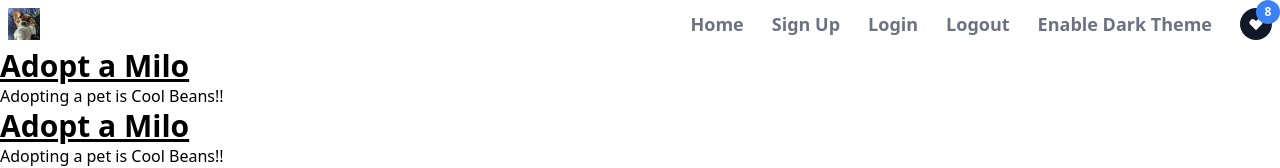
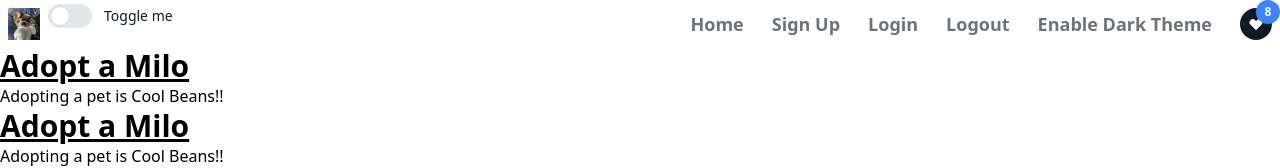
Before and after one commit to vickyruud/adopt-a-milo, a React (Create React App) app: page / in a window 1280 px wide. Shown: the top 168 px of the page. Built offline with nearby package versions, Linux system fonts and the light colour scheme.

Commit message:
fix autoprefixer error

```diff
--- a/package.json
+++ b/package.json
@@ -6,6 +6,7 @@
     "@testing-library/jest-dom": "^5.16.4",
     "@testing-library/react": "^13.2.0",
     "@testing-library/user-event": "^13.5.0",
+    "flowbite": "^1.4.5",
     "react": "^18.1.0",
     "react-dom": "^18.1.0",
     "react-icons": "^4.3.1",
@@ -37,8 +38,11 @@
     ]
   },
   "devDependencies": {
-    "autoprefixer": "^10.4.7",
+    "autoprefixer": "10.4.5",
     "postcss": "^8.4.13",
     "tailwindcss": "^3.0.24"
+  },
+  "overrides": {
+    "autoprefixer": "10.4.5"
   }
 }
--- a/src/components/NavBar.jsx
+++ b/src/components/NavBar.jsx
@@ -25,7 +25,7 @@ function NavBar() {
       </a>
 
         <Favorite className="md:hidden flex" count={8} />
-
+        <ToggleSwitch/>
         {showNav ? <HiMenuAlt3
           onClick={() => setShowNav(!showNav)}
           className={(dark ? 'text-white' : null) + ' md:hidden block w-10 h-10 p-2 cursor-pointer' } />  :<HiMenuAlt2
--- a/src/components/ToggleSwitch.jsx
+++ b/src/components/ToggleSwitch.jsx
@@ -1,12 +1,12 @@
 
 import React from "react";
 
-const ToggleSwitch = ({ label, handleDark, dark }) => {
+const ToggleSwitch = () => {
   return (
-  <label for="toggle-example">
-  <input type="checkbox" id="toggle-example" />
-  <div></div>
-  <span>Toggle me</span>
+  <label className="flex items-center cursor-pointer relative mb-4" htmlFor="toggle-switch">
+  <input type="checkbox" id="toggle-switch" className="sr-only"/>
+  <div className="toggle-bg bg-gray-200 border-2 border-gray-200 h-6 w-11 rounded-full"></div>
+  <span className="ml-3 text-gray-900 text-sm font-medium">Toggle me</span>
 </label>
   );
 };
--- a/tailwind.config.js
+++ b/tailwind.config.js
@@ -1,5 +1,5 @@
 module.exports = {
-  content: [ "./src/**/*.{js,jsx,ts,tsx}"],
+  content: [ "./src/**/*.{js,jsx,ts,tsx}",  "./node_modules/flowbite/**/*.js"],
   theme: {
     extend: {
       transitionProperty: {
@@ -7,5 +7,7 @@ module.exports = {
       }
     },
   },
-  plugins: [],
+  plugins: [
+    require('flowbite/plugin')
+  ],
 }
```
Also changed, not shown: 1 other file (tests, documents, lock files or other folders).
